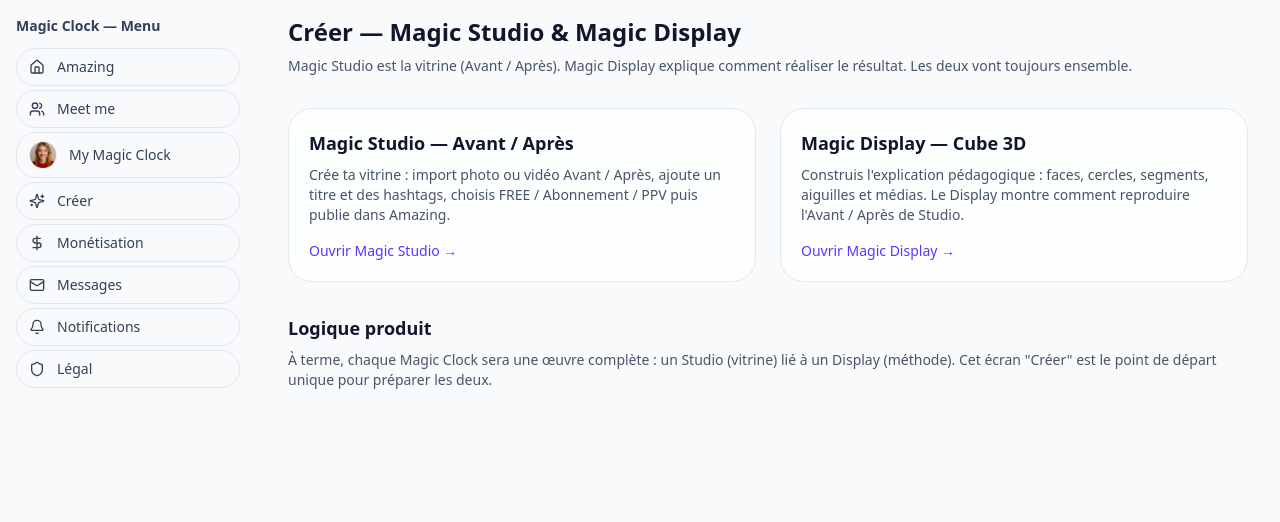
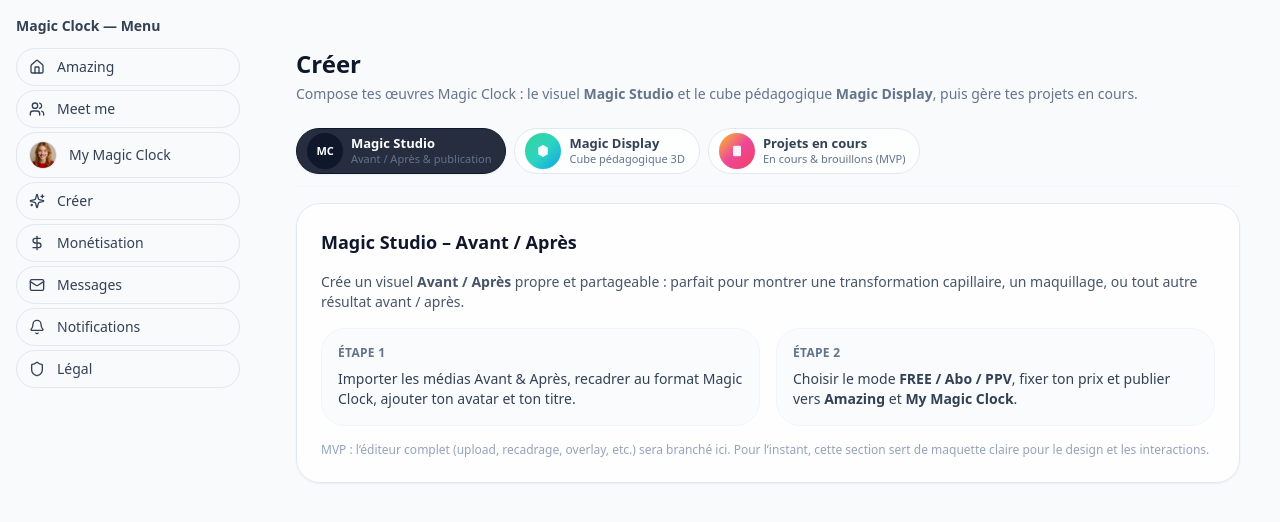
Before and after one commit to welcome-magic-clock/magic-clock-web-mvp, a Next.js app: page /create in a window 1280 px wide. Shown: the top 522 px of the page. Built offline with nearby package versions, Linux system fonts and the light colour scheme.

Commit message:
Update page.tsx

```diff
--- a/app/create/page.tsx
+++ b/app/create/page.tsx
@@ -1,54 +1,164 @@
-import Link from "next/link";
+// app/create/page.tsx
+"use client";
+
+import { useState } from "react";
+import CreateToolbar, {
+  type CreateMode,
+} from "@/components/create/CreateToolbar";
 
 export default function CreatePage() {
+  const [mode, setMode] = useState<CreateMode>("studio");
+
   return (
-    <div className="container space-y-8">
-      <header className="space-y-2">
-        <h1 className="text-2xl font-semibold">Créer — Magic Studio &amp; Magic Display</h1>
-        <p className="text-sm text-slate-600">
-          Magic Studio est la vitrine (Avant / Après). Magic Display explique comment
-          réaliser le résultat. Les deux vont toujours ensemble.
+    <main className="mx-auto max-w-5xl px-4 pb-24 pt-4 sm:px-6 sm:pt-8 sm:pb-28">
+      {/* Titre / intro */}
+      <header className="mb-3 space-y-1">
+        <h1 className="text-xl font-semibold sm:text-2xl">Créer</h1>
+        <p className="text-xs text-slate-500 sm:text-sm">
+          Compose tes œuvres Magic Clock : le visuel{" "}
+          <strong>Magic Studio</strong> et le cube pédagogique{" "}
+          <strong>Magic Display</strong>, puis gère tes projets en cours.
         </p>
       </header>
 
-      <section className="grid gap-6 md:grid-cols-2">
-        <Link
-          href="/studio"
-          className="rounded-2xl border border-slate-200 bg-white/80 p-5 flex flex-col gap-2 hover:border-brand-500 hover:shadow-sm transition"
+      {/* 🔵 Barre de bulles : Studio / Display / Projets en cours */}
+      <CreateToolbar mode={mode} onChange={setMode} />
+
+      {/* MAGIC STUDIO */}
+      {mode === "studio" && (
+        <section
+          id="create-studio"
+          className="space-y-4 rounded-3xl border border-slate-200 bg-white/80 p-4 shadow-sm backdrop-blur-sm sm:p-6"
         >
-          <div className="text-lg font-semibold">Magic Studio — Avant / Après</div>
+          <h2 className="text-lg font-semibold text-slate-900">
+            Magic Studio – Avant / Après
+          </h2>
           <p className="text-sm text-slate-600">
-            Crée ta vitrine : import photo ou vidéo Avant / Après, ajoute un titre et des
-            hashtags, choisis FREE / Abonnement / PPV puis publie dans Amazing.
+            Crée un visuel <strong>Avant / Après</strong> propre et
+            partageable : parfait pour montrer une transformation capillaire,
+            un maquillage, ou tout autre résultat avant / après.
           </p>
-          <span className="mt-2 text-sm font-medium text-brand-600">
-            Ouvrir Magic Studio →
-          </span>
-        </Link>
 
-        <Link
-  href="/magic-display"
-  className="rounded-2xl border border-slate-200 bg-white/80 p-5 flex flex-col gap-2 hover:border-brand-500 hover:shadow-sm transition"
->
-  <div className="text-lg font-semibold">Magic Display — Cube 3D</div>
-  <p className="text-sm text-slate-600">
-    Construis l&apos;explication pédagogique : faces, cercles, segments, aiguilles
-    et médias. Le Display montre comment reproduire l&apos;Avant / Après de Studio.
-  </p>
-  <span className="mt-2 text-sm font-medium text-brand-600">
-    Ouvrir Magic Display →
-  </span>
-</Link>
-      </section>
+          <div className="grid gap-4 sm:grid-cols-2">
+            <div className="space-y-2 rounded-2xl border border-slate-100 bg-slate-50/80 p-3 sm:p-4">
+              <h3 className="text-xs font-semibold uppercase tracking-wide text-slate-500">
+                Étape 1
+              </h3>
+              <p className="text-sm text-slate-700">
+                Importer les médias Avant &amp; Après, recadrer au format Magic
+                Clock, ajouter ton avatar et ton titre.
+              </p>
+            </div>
+            <div className="space-y-2 rounded-2xl border border-slate-100 bg-slate-50/80 p-3 sm:p-4">
+              <h3 className="text-xs font-semibold uppercase tracking-wide text-slate-500">
+                Étape 2
+              </h3>
+              <p className="text-sm text-slate-700">
+                Choisir le mode <strong>FREE / Abo / PPV</strong>, fixer ton
+                prix et publier vers <strong>Amazing</strong> et{" "}
+                <strong>My Magic Clock</strong>.
+              </p>
+            </div>
+          </div>
 
-      <section className="space-y-2">
-        <h2 className="text-lg font-semibold">Logique produit</h2>
-        <p className="text-sm text-slate-600">
-          À terme, chaque Magic Clock sera une œuvre complète : un Studio (vitrine) lié à
-          un Display (méthode). Cet écran &quot;Créer&quot; est le point de départ unique
-          pour préparer les deux.
-        </p>
-      </section>
-    </div>
+          <p className="text-xs text-slate-400">
+            MVP : l’éditeur complet (upload, recadrage, overlay, etc.) sera
+            branché ici. Pour l’instant, cette section sert de maquette claire
+            pour le design et les interactions.
+          </p>
+        </section>
+      )}
+
+      {/* MAGIC DISPLAY */}
+      {mode === "display" && (
+        <section
+          id="create-display"
+          className="space-y-4 rounded-3xl border border-slate-200 bg-white/80 p-4 shadow-sm backdrop-blur-sm sm:p-6"
+        >
+          <h2 className="text-lg font-semibold text-slate-900">
+            Magic Display – Cube pédagogique
+          </h2>
+          <p className="text-sm text-slate-600">
+            Configure ton <strong>cube 3D</strong> : faces pédagogiques,
+            cercles, segments et aiguilles pour expliquer{" "}
+            <strong>comment</strong> tu as obtenu le résultat.
+          </p>
+
+          <div className="grid gap-4 sm:grid-cols-2">
+            <div className="space-y-2 rounded-2xl border border-slate-100 bg-slate-50/80 p-3 sm:p-4">
+              <h3 className="text-xs font-semibold uppercase tracking-wide text-slate-500">
+                Faces &amp; cercles
+              </h3>
+              <p className="text-sm text-slate-700">
+                Choisis quelles faces utiliser, définis les cercles (anneaux),
+                les segments, les couleurs et les textes.
+              </p>
+            </div>
+            <div className="space-y-2 rounded-2xl border border-slate-100 bg-slate-50/80 p-3 sm:p-4">
+              <h3 className="text-xs font-semibold uppercase tracking-wide text-slate-500">
+                Aiguilles &amp; pédagogie
+              </h3>
+              <p className="text-sm text-slate-700">
+                Place les aiguilles pour guider l&apos;œil étape par étape :
+                diagnostic, choix de la technique, temps de pause, produits,
+                etc.
+              </p>
+            </div>
+          </div>
+
+          <p className="text-xs text-slate-400">
+            MVP : le véritable éditeur 3D Magic Display (cube interactif) sera
+            branché dans cette section. La page actuelle pose le cadre visuel
+            et l&apos;UX.
+          </p>
+        </section>
+      )}
+
+      {/* PROJETS EN COURS & BROUILLONS */}
+      {mode === "projects" && (
+        <section
+          id="create-projects"
+          className="space-y-4 rounded-3xl border border-slate-200 bg-white/80 p-4 shadow-sm backdrop-blur-sm sm:p-6"
+        >
+          <h2 className="text-lg font-semibold text-slate-900">
+            Projets en cours & brouillons
+          </h2>
+          <p className="text-sm text-slate-600">
+            Ici tu retrouveras tous les Magic Studio et Magic Display{" "}
+            <strong>non publiés</strong> : travaux en cours, tests, idées à
+            finaliser avant mise en ligne.
+          </p>
+
+          <div className="grid gap-4 sm:grid-cols-2">
+            <div className="space-y-2 rounded-2xl border border-slate-100 bg-slate-50/80 p-3 sm:p-4">
+              <h3 className="text-xs font-semibold uppercase tracking-wide text-slate-500">
+                Projets en cours
+              </h3>
+              <p className="text-sm text-slate-700">
+                Magic Clock que tu es en train de préparer (médias importés,
+                textes en brouillon, mais pas encore publiés). Ils resteront
+                visibles uniquement pour toi.
+              </p>
+            </div>
+            <div className="space-y-2 rounded-2xl border border-slate-100 bg-slate-50/80 p-3 sm:p-4">
+              <h3 className="text-xs font-semibold uppercase tracking-wide text-slate-500">
+                Brouillons & idées
+              </h3>
+              <p className="text-sm text-slate-700">
+                Notes, essais rapides, Magic Studio ou Display incomplets.
+                Parfait pour garder une trace de tes inspirations avant de les
+                transformer en contenu final.
+              </p>
+            </div>
+          </div>
+
+          <p className="text-xs text-slate-400">
+            MVP : cette section ne liste pas encore de vrais contenus, mais elle
+            définit la structure UX. Plus tard, elle sera connectée à ta
+            bibliothèque My Magic Clock pour afficher tes projets en temps réel.
+          </p>
+        </section>
+      )}
+    </main>
   );
 }
```
